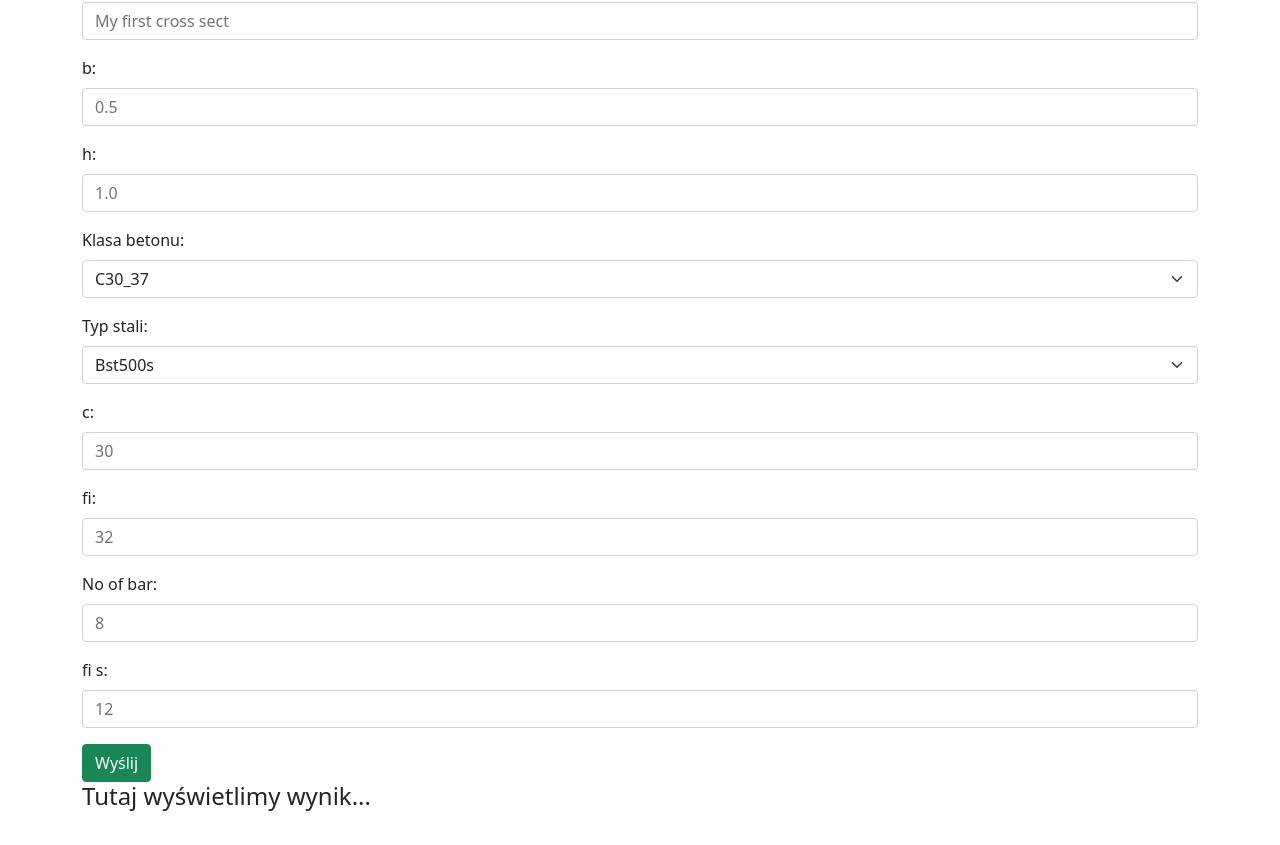
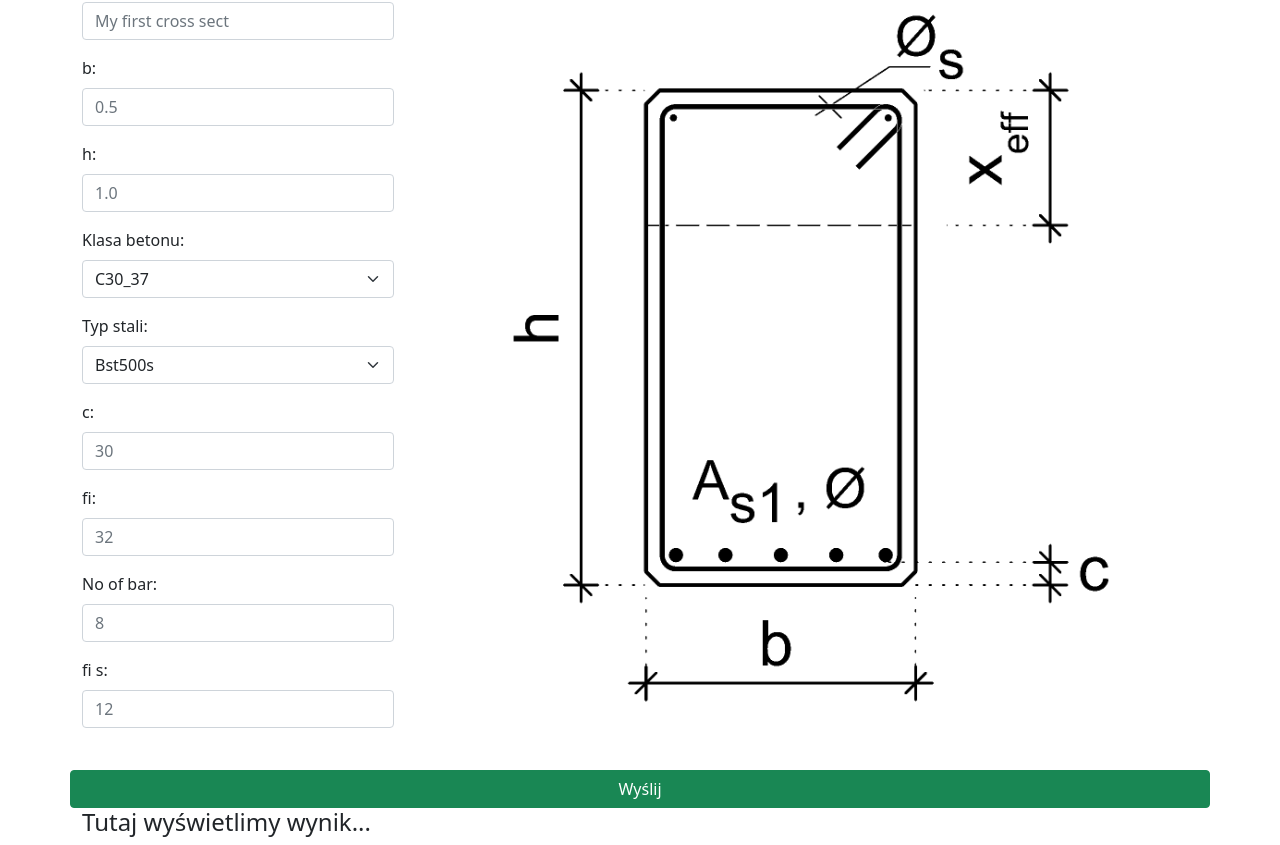
Before and after one commit to wowvaqa/engclcfe, a React (Create React App) app: page /reinforcedconcretecalc in a window 1280 px wide. Shown: the part 166-1011 px from the top of the page. Before the commit the page ends 985 px from the top, so only its background shows below. Built offline with nearby package versions, Linux system fonts and the light colour scheme.

Commit message:
ADD: Image for first calc

```diff
--- a/src/views/ReinforcedConcreteCalcView.js
+++ b/src/views/ReinforcedConcreteCalcView.js
@@ -1,6 +1,7 @@
 import React, { useState } from "react";
-import { Container, Form, Button } from "react-bootstrap";
+import { Container, Form, Button, Col, Row } from "react-bootstrap";
 import axios from "axios";
+import image from "../assets/API_1_pio.png";
 
 const ReinforcedConcreteCalcView = () => {
   /* JSON Input data */
@@ -53,8 +54,9 @@ const ReinforcedConcreteCalcView = () => {
       <Container>
         <h1>Kalkulator żelbetu v. 0.0.1</h1>
       </Container>
-
-      <Container>
+      <Container fluid="md">
+        <Row>
+          <Col>
             <Form>
               <Form.Group
                 className="mb-3"
@@ -140,7 +142,9 @@ const ReinforcedConcreteCalcView = () => {
                 className="mb-3"
                 controlId="no_of_bar_value"
                 onChange={(e) => {
-              setNoOfBarsValue(parseFloat(e.target.value.replace(",", ".")));
+                  setNoOfBarsValue(
+                    parseFloat(e.target.value.replace(",", "."))
+                  );
                 }}
               >
                 <Form.Label>No of bar:</Form.Label>
@@ -157,7 +161,20 @@ const ReinforcedConcreteCalcView = () => {
                 <Form.Control type="number" placeholder="12" />
               </Form.Group>
             </Form>
-
+          </Col>
+          <Col>
+            <Container>
+              <img
+                src={image}
+                width={732}
+                height={800}
+                alt="cocktail db logo"
+                className="weightElement"
+              />
+            </Container>
+          </Col>
+        </Row>
+        <Row>
           <Button
             variant="success"
             type="button"
@@ -168,12 +185,15 @@ const ReinforcedConcreteCalcView = () => {
           >
             Wyślij
           </Button>
+        </Row>
+        <Row>
           {m_rd === 0 && <h4>Tutaj wyświetlimy wynik...</h4>}
           {m_rd !== 0 && (
             <h4>
               m_rd: {m_rd} ksi_eff: {ksi_eff} x_eff: {x_eff}
             </h4>
           )}
+        </Row>
       </Container>
     </>
   );
```
Also changed, not shown: src/assets/API_1_pio.png (added). Lines whose indentation alone changed are shown as unchanged.
